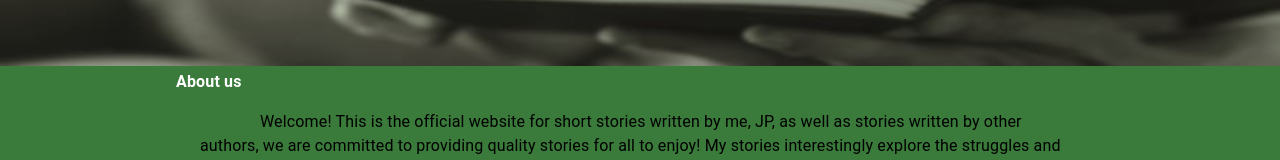
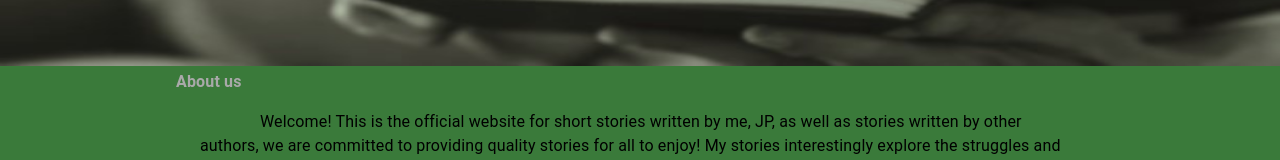
Before and after one commit to tp218/StoryWebsite, a React (Create React App) app: page / in a window 1280 px wide. Shown: the part 172-332 px from the top of the page. Built offline with nearby package versions, Linux system fonts and the light colour scheme.

Commit message:
Made some last changes I will publish the site tomorrow

```diff
--- a/src/HomePage.js
+++ b/src/HomePage.js
@@ -21,7 +21,7 @@ function RenderHomePage(){
         <Box sx={{  px: 20}}>
 
           <header className="app-header">
-            <Typography sx={{paddingLeft: 2, fontWeight: "Bold"}}>
+            <Typography sx={{paddingLeft: 2, fontWeight: "Bold", color: "darkgray"}}>
               About us
             </Typography>
           </header>
```
Also changed, not shown: public/Stories/Steven The Bird.txt.
